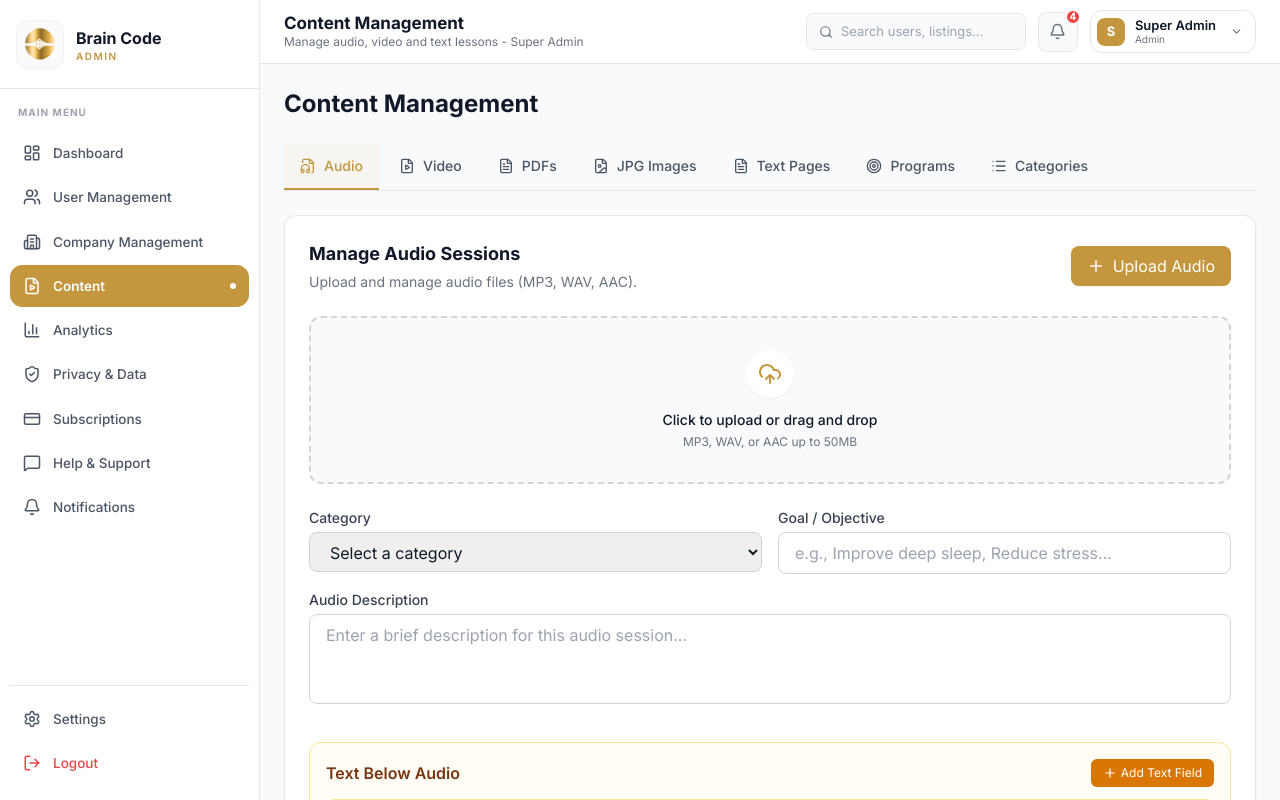
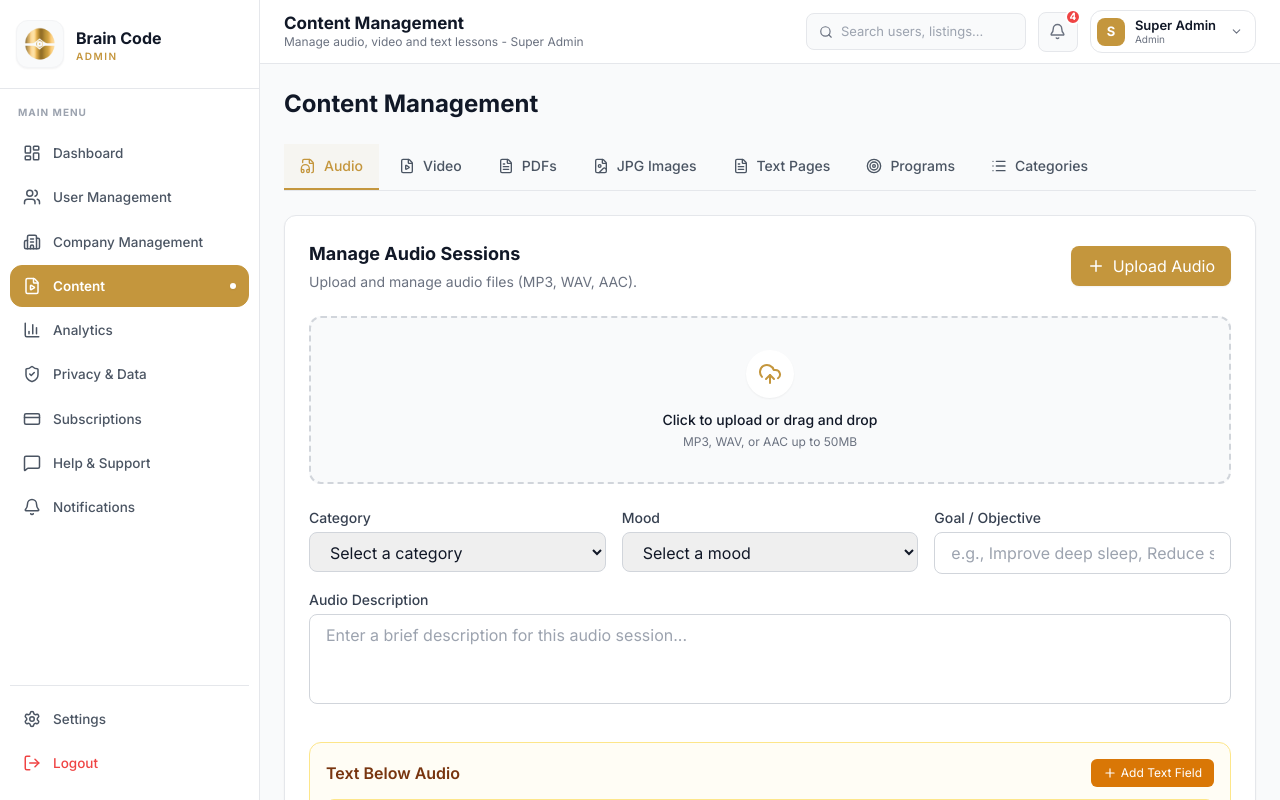
Before and after one commit to muhammadJawadm/brain-code-app, a React (Vite) app: page /content in a window 1280 px wide. Shown: the top 800 px of the page. Built offline with nearby package versions, Linux system fonts and the light colour scheme.

Commit message:
add the mood input dropdown in content page

```diff
--- a/src/pages/Content.jsx
+++ b/src/pages/Content.jsx
@@ -270,7 +270,7 @@ export default function Content() {
                <p className="text-xs text-gray-500 mt-1">MP3, WAV, or AAC up to 50MB</p>
             </div>
 
-            <div className="grid grid-cols-1 md:grid-cols-2 gap-4 mb-4">
+            <div className="grid grid-cols-1 md:grid-cols-3 gap-4 mb-4">
               <div>
                 <label className="block text-sm font-medium text-gray-700 mb-1">Category</label>
                 <select className="w-full border border-gray-300 px-4 py-2 rounded-lg focus:ring-2 focus:ring-[#C4963D]/50 focus:border-[#C4963D] outline-none transition-all">
@@ -278,6 +278,18 @@ export default function Content() {
                   {categories.map((cat, index) => (
                     <option key={index} value={cat}>{cat}</option>
                   ))}
+                </select>
+              </div>
+              <div>
+                <label className="block text-sm font-medium text-gray-700 mb-1">Mood</label>
+                <select className="w-full border border-gray-300 px-4 py-2 rounded-lg focus:ring-2 focus:ring-[#C4963D]/50 focus:border-[#C4963D] outline-none transition-all">
+                  <option value="">Select a mood</option>
+                  <option value="Happy">😊 Happy</option>
+                  <option value="Relaxed">😌 Relaxed</option>
+                  <option value="Focused">🎯 Focused</option>
+                  <option value="Energetic">⚡ Energetic</option>
+                  <option value="Calm">🧘 Calm</option>
+                  <option value="Sleepy">😴 Sleepy</option>
                 </select>
               </div>
               <div>
@@ -373,7 +385,7 @@ export default function Content() {
                <p className="text-xs text-gray-500 mt-1">MP4 or MOV up to 500MB</p>
             </div>
 
-            <div className="grid grid-cols-1 md:grid-cols-2 gap-4 mb-4">
+            <div className="grid grid-cols-1 md:grid-cols-3 gap-4 mb-4">
               <div>
                 <label className="block text-sm font-medium text-gray-700 mb-1">Category</label>
                 <select className="w-full border border-gray-300 px-4 py-2 rounded-lg focus:ring-2 focus:ring-indigo-500/50 focus:border-indigo-500 outline-none transition-all">
@@ -381,6 +393,18 @@ export default function Content() {
                   {categories.map((cat, index) => (
                     <option key={index} value={cat}>{cat}</option>
                   ))}
+                </select>
+              </div>
+              <div>
+                <label className="block text-sm font-medium text-gray-700 mb-1">Mood</label>
+                <select className="w-full border border-gray-300 px-4 py-2 rounded-lg focus:ring-2 focus:ring-indigo-500/50 focus:border-indigo-500 outline-none transition-all">
+                  <option value="">Select a mood</option>
+                  <option value="Happy">😊 Happy</option>
+                  <option value="Relaxed">😌 Relaxed</option>
+                  <option value="Focused">🎯 Focused</option>
+                  <option value="Energetic">⚡ Energetic</option>
+                  <option value="Calm">🧘 Calm</option>
+                  <option value="Sleepy">😴 Sleepy</option>
                 </select>
               </div>
               <div>
```
